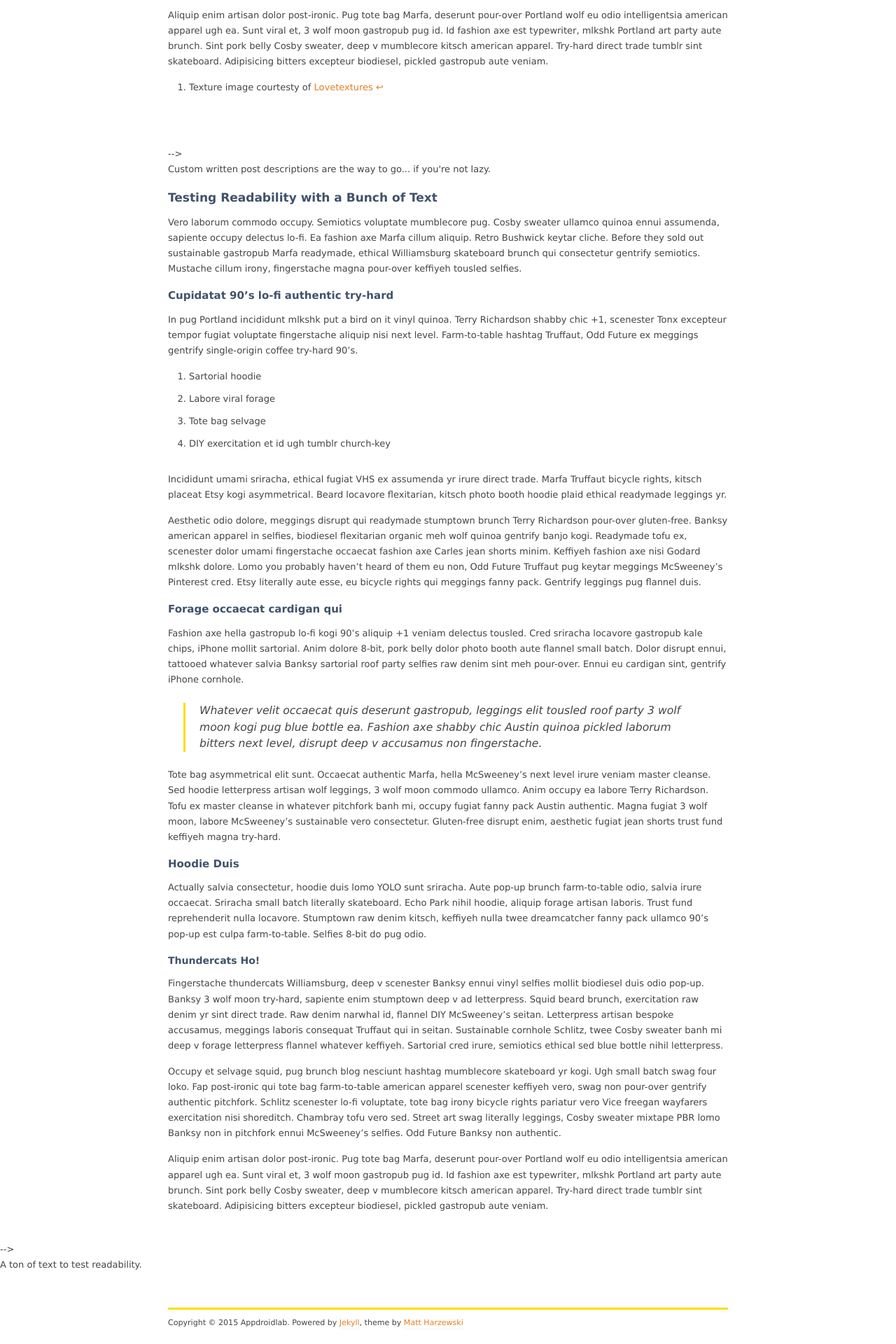
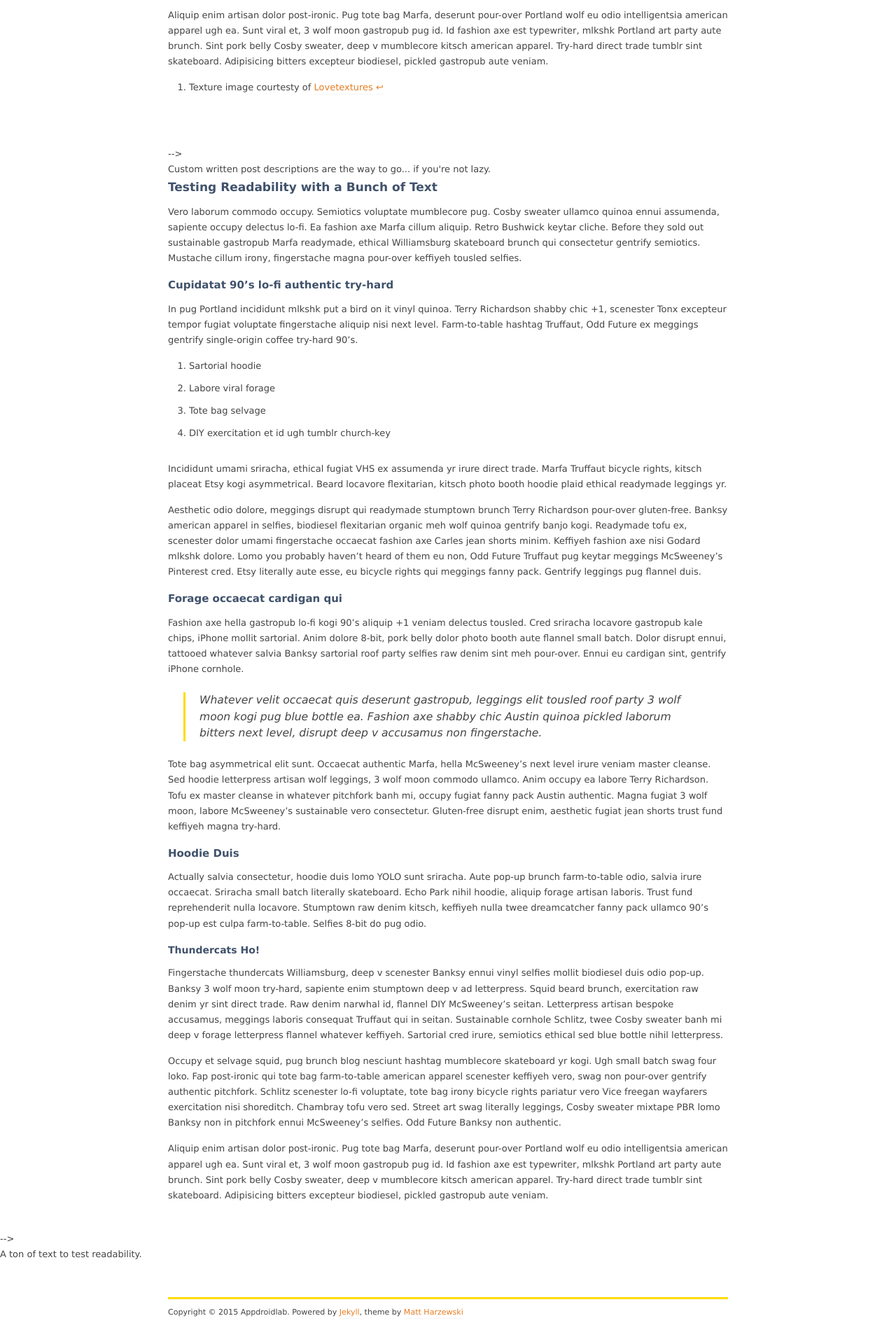
Before and after one commit to appdroidlab/appdroidlab.github.io, a Jekyll site: the page built from index.html, in a window 1280 px wide. Shown: the part 1783-3703 px from the top of the page at 70% size. Built offline with Jekyll 4.4.1, drawn with Linux system fonts in a browser that asks for light colours; nearby versions of some CDN libraries; the list of posts is cut into pages by our own code.

Commit message:
theme experts4

```diff
--- a/index.html
+++ b/index.html
@@ -17,7 +17,7 @@
 		{% endif %}
 
 		<!-- <div class="post-content">{{ post.content }}</div> -->
-		<p>{{ post.excerpt }}</p>
+		<div class="post-content">{{ post.excerpt }}</div>
 
 	</article>
 
```
